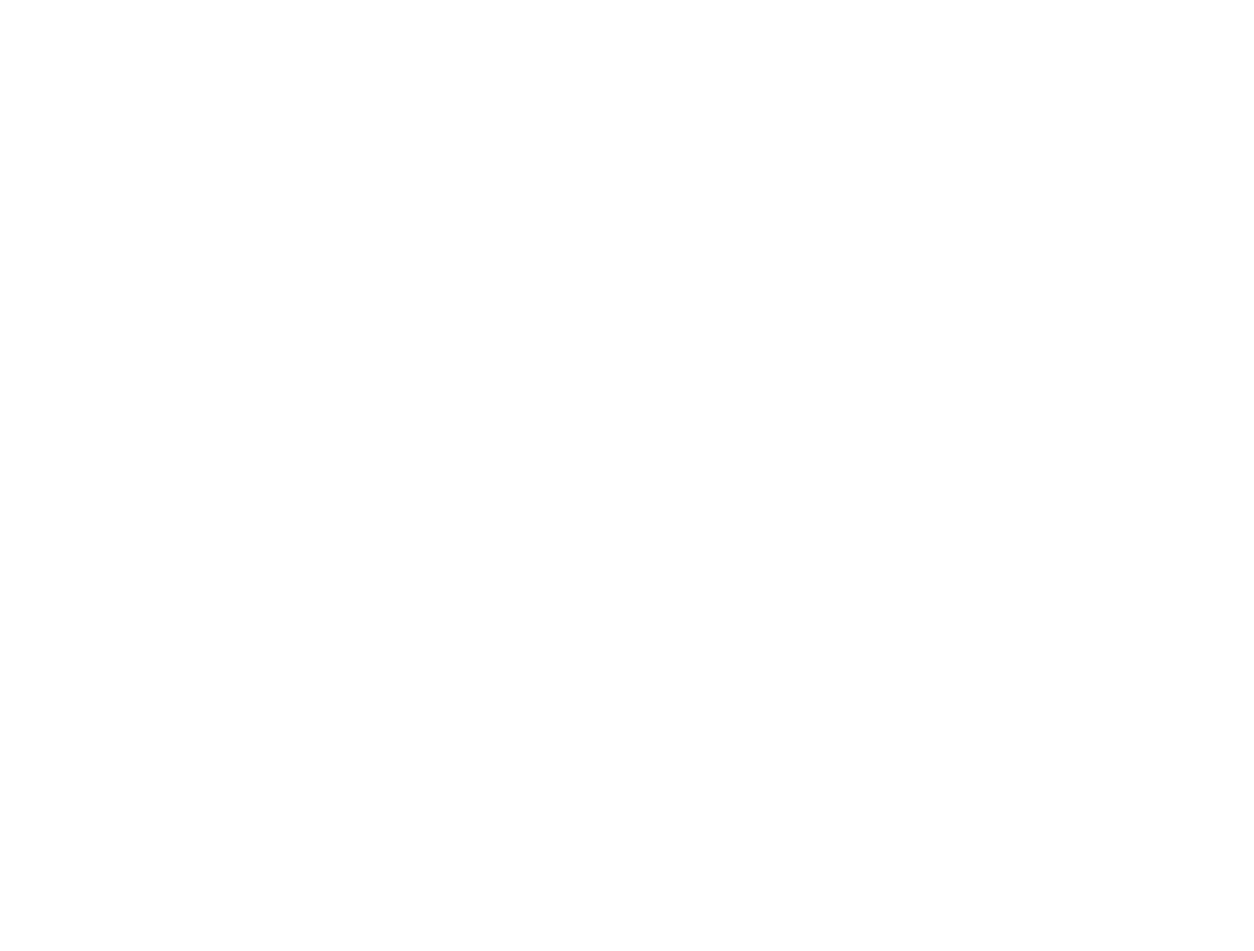
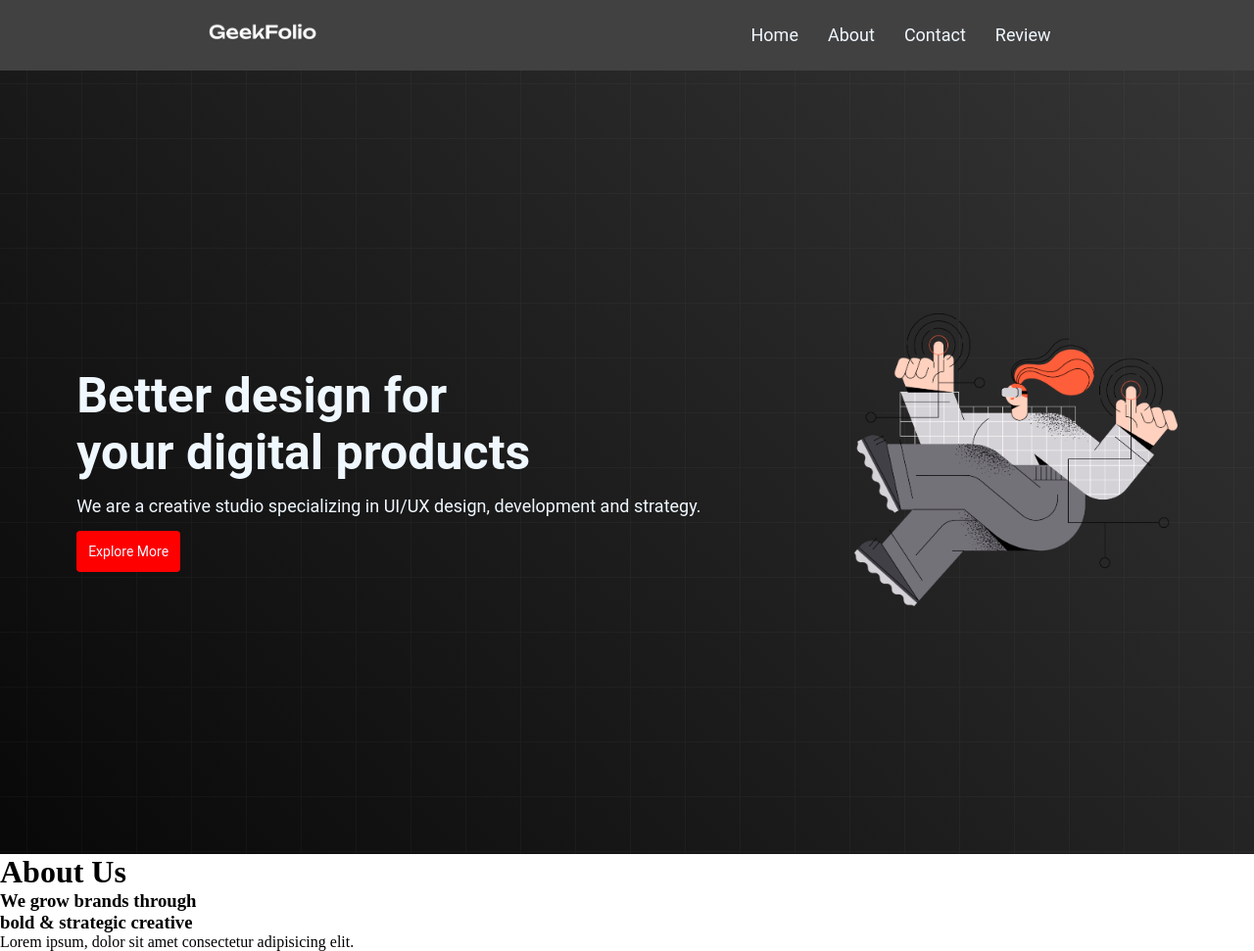
Before and after one commit to imalriyad/first-project-, a plain HTML site: page index.html in a window 1280 px wide. Shown: the top 971 px of the page at 98% size. Before the commit the page ends 800 px from the top, so only its background shows below. Drawn offline with Linux system fonts and the light colour scheme.

Commit message:
header menu & banner cover added

```diff
--- a/index.html
+++ b/index.html
@@ -4,8 +4,62 @@
     <meta charset="UTF-8">
     <meta name="viewport" content="width=device-width, initial-scale=1.0">
     <title>Greekfolio- A simple website</title>
+    <link rel="stylesheet" href="style.css">
+
 </head>
 <body>
+    <!-- hedaer-section -->
+    <header>
+        <!-- hedar-menu-section -->
+        <div class="hedar-menu">
 
+            <!-- logo-div-section -->
+            <div class="logo-div">
+              <a href="#">
+                <img class="logo" src="./logo/logo-light.png" alt="">
+              </a>
+            </div>
+
+            <!-- menu-item-section -->
+            <div class="menu-item">
+             <li><a class="menu" href="#">Home</a></li>
+             <li><a class="menu" href="#">About</a></li>
+             <li><a class="menu" href="#">Contact</a></li>
+             <li><a class="menu" href="#">Review</a></li>
+            </div>
+        </div>
+    </header>
+    <main>
+        <!-- main-bannerdiv -->
+     <div class="main-bannerdiv">
+
+        <!-- text-div -->
+        <div class="text-div">
+            <h1>Better design for <br> your digital products</h1>
+            <p>We are a creative studio specializing in UI/UX design, development and strategy.</p>
+            <button class="btn"><a class="btn-a" href="#">Explore More</a> </button>
+        </div>
+
+        <!-- Image div -->
+        <div class="image-div">
+            <img class="banner-img" src="./images/banner.png" alt="">
+        </div>
+     </div>
+
+     <!-- about section -->
+     <div class="about-div">
+         <h1 class="about-tittle">About Us</h1>
+     </div>
+          <div class="texts-div">
+            <h3>We grow brands through <br> bold & strategic creative</h3>
+
+            <p>Lorem ipsum, dolor sit amet consectetur adipisicing elit. <br> Doloremque quibusdam repellat corrupti praesentium ad <br> quis libero voluptas consequuntur nostrum at illum quas, <br>repudiandae impedit facere harum ipsa vero nulla omnis <br>deserunt esse excepturi explicabo quos!Dolores vero magni <br> officia illum maxime totam architecto placeat consequuntur.</p>
+          </div>
+          <div class="image-div">
+           <img class="about-img" src="./images/section.png" alt="">
+          </div>
+
+        <footer></footer>
+    </main>
 </body>
 </html>
--- a/style.css
+++ b/style.css
@@ -0,0 +1,92 @@
+*{
+    margin: 0px;
+    padding: 0px;
+}
+
+/* hedaer part */
+.hedar-menu {
+   background-color: #424141;
+   display: flex;
+   justify-content:space-around;
+   align-items: center;
+   padding: 18px;
+}
+.logo{
+    width: 110px;
+    padding: 5px;
+}
+.menu-item ,.menu{
+    display: flex;
+    align-items: center;
+    text-decoration: none;
+    color: aliceblue;
+    margin-left: 30px;
+    font-size: 18px;
+    font-family: roboto;
+    font-weight: 700px;
+    list-style: none;
+
+}
+.menu-item,li>a:hover{
+    color: rgb(2, 240, 160);
+}
+
+/* banner-part */
+.main-bannerdiv{
+    display: flex;
+    align-items: center;
+    justify-content: space-around;
+    height: 100vh;
+    background-image: url("./images/background.png"),linear-gradient(45deg,rgb(8, 8, 8),rgb(53, 53, 53));
+}
+.text-div > h1{
+    color: aliceblue;
+    font-size: 50px;
+    font-family: roboto;
+    margin: 15px 0px;
+}
+.text-div > p{
+    color: aliceblue;
+    font-family: roboto;
+    font-size: 18px;
+    margin: 15px 0px;
+}
+
+.btn-a{
+    color: aliceblue;
+    font-size: 14px;
+    font-family: roboto;
+    text-decoration: none;
+
+}
+.btn{
+    background: red;
+    padding: 13px 12px;
+    border-radius: 4px;
+    border: none;
+
+}
+
+.banner-img{
+    width: 330px;
+}
+.btn:hover{
+    color: rgb(215, 252, 6);
+    background: blueviolet;
+    font-size: 14px;
+    padding: 13px 11px;
+
+}
+.about-div{
+
+
+}
+/* about us section */
+.about-tittle{
+    /* text-align: center;
+    font-size: 53px;
+    margin-top: 25px; */
+}
+.about-img{
+    width: 300px;
+}
```
